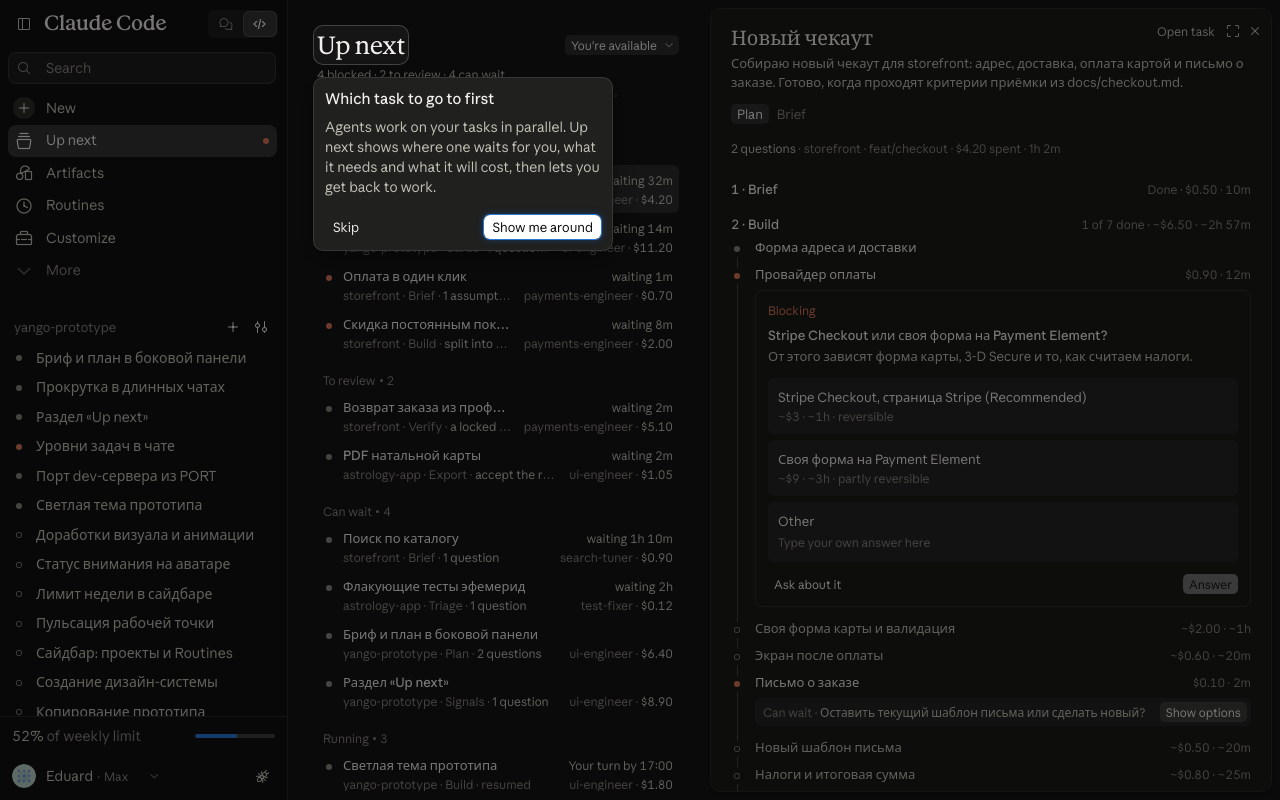
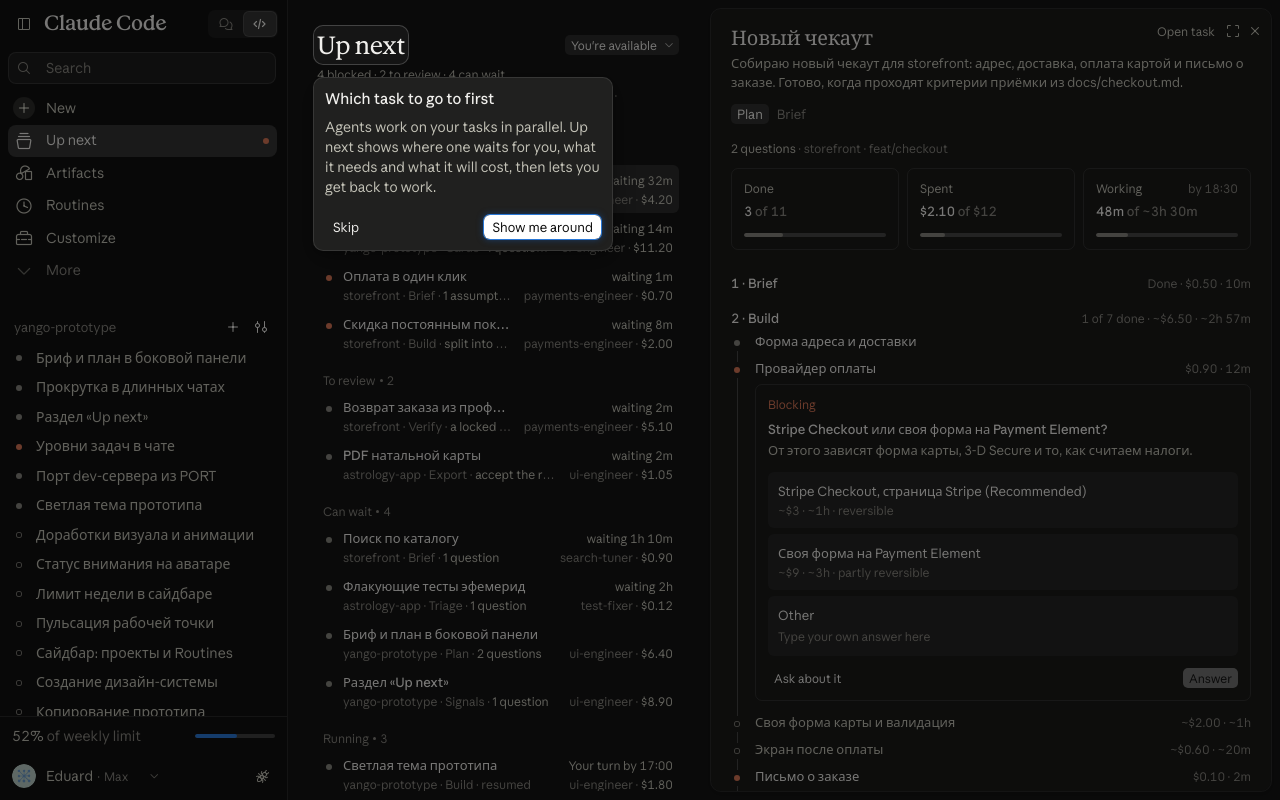
Before and after one commit to ededdyeddd/claude-code-prototype, a React (Vite) app: page /up-next in a window 1280 px wide. Built offline with nearby package versions, Linux system fonts and the light colour scheme.

Commit message:
Plan summary cards in the Up next pane too; before the start, the whole plan's forecast as one number for money and time
Co-Authored-By: Claude Opus 5.5 <noreply@anthropic.com>

```diff
--- a/src/components/ChatTask.tsx
+++ b/src/components/ChatTask.tsx
@@ -422,11 +422,20 @@ function Stat({
   );
 }
 
-/** "Plan" tab: the same plan as in the Inbox pane, headed by what is left against the envelope. */
-export function PlanView({ view }: { view: ChatTaskView }) {
-  const { answers } = useInbox();
-  const { openReview } = useContext(ChatTaskContext);
+/** A forecast as one number: the middle of the range, whole dollars (cents under $2). */
+const oneCost = (min: number, max: number) => {
+  const v = (min + max) / 2;
+  return v < 2 ? `$${v.toFixed(2)}` : `$${Math.round(v)}`;
+};
+
+/**
+ * The task against its own limit, over the plan in the chat and in Up next: steps done, money, working time.
+ * Before the start (the task waits at a gate of yours) money and time are what the whole plan will take, one number
+ * each; in work, what is spent and worked so far, with the forecast for the rest on hover.
+ */
+export function PlanStats({ view }: { view: ChatTaskView }) {
   const t = totals(view);
+  const limit = view.envelope.limit;
   const spent = view.live.stages.flatMap((st) => st.steps).reduce((n, p) => n + (p.status === "done" && p.work ? costRange(p.work.cost).min : 0), 0);
   const progress = planProgress(view.live);
   const finished = progress.total > 0 && progress.done === progress.total;
@@ -437,6 +446,63 @@ export function PlanView({ view }: { view: ChatTaskView }) {
   const worked = steps.filter((p) => p.status === "done").reduce((n, p) => n + anyMinutes(p.work!.time!), 0);
   // The whole task's working time: done steps plus the forecast for the rest, rounded to 10 minutes as a forecast.
   const total = Math.round((worked + steps.filter((p) => p.status !== "done").reduce((n, p) => n + anyMinutes(p.work!.time!), 0)) / 10) * 10;
+  // Before the start: the whole plan, forecast. Its money is what is spent plus the forecast for the rest.
+  const beforeStart = view.atGate && !finished;
+  const whole = { min: spent + t.min, max: spent + t.max };
+  return (
+    <div className="flex flex-col gap-xs">
+      <div className="grid grid-cols-3 gap-sm">
+        <Stat label="Done" value={`${progress.done}`} of={`of ${progress.total}`} meter={{ used: progress.total ? (progress.done / progress.total) * 100 : 0 }} />
+        {beforeStart ? (
+          <Stat
+            label="Forecast"
+            value={`~${oneCost(whole.min, whole.max)}`}
+            of={`of $${limit}`}
+            meter={{ used: (((whole.min + whole.max) / 2) / limit) * 100, over: t.over }}
+            hint={`What the whole plan will roughly cost, ${money(whole.min, whole.max)} by its steps' forecasts, against this task's limit.`}
+          />
+        ) : (
+          // Facts first: what is left against the limit is on hover; the plan's rows carry the forecasts.
+          <Stat
+            label="Spent"
+            value={`$${spent.toFixed(2)}`}
+            of={`of $${limit}`}
+            meter={{ used: (spent / limit) * 100, over: t.over }}
+            hint={`~${money(t.min, t.max)} more, forecast for what's left in the plan.`}
+          />
+        )}
+        {/* A finished task has no forecast left: what it took, not "of ~". Before the start: the whole plan's time. */}
+        <Stat
+          label={finished ? "Worked" : beforeStart ? "Time" : "Working"}
+          aside={!finished && finish?.eta && `by ${finish.eta}`}
+          value={beforeStart ? `~${duration(total)}` : duration(worked)}
+          of={finished || beforeStart ? undefined : `of ~${duration(total)}`}
+          meter={{ used: finished ? 100 : total ? (worked / total) * 100 : 0 }}
+          hint={
+            finished ? (
+              "Agent working time on the whole task."
+            ) : (
+              <>
+                Agent working time: done steps, then the forecast for the rest.
+                {finish?.eta && ` ${finish.mine ? "Ready for you" : "Done"} ${finish.eta}, ${etaFrom(finish.etaSource)}`}
+              </>
+            )
+          }
+        />
+      </div>
+      {t.over && (
+        <p className="text-footnote text-clay">
+          May go over your limit: up to {money(t.max)} of ${limit}. Cut scope to fit.
+        </p>
+      )}
+    </div>
+  );
+}
+
+/** "Plan" tab: the same plan as in the Inbox pane, headed by the task against its limit. */
+export function PlanView({ view }: { view: ChatTaskView }) {
+  const { answers } = useInbox();
+  const { openReview } = useContext(ChatTaskContext);
   return (
     <div className={CODE}>
       <PlanPane
@@ -450,44 +516,7 @@ export function PlanView({ view }: { view: ChatTaskView }) {
             <TextLink onClick={() => openReview("result")}>{acceptanceMeta(view)}</TextLink>
           )
         }
-        header={
-          <div className="flex flex-col gap-xs">
-            <div className="grid grid-cols-3 gap-sm">
-              <Stat label="Done" value={`${progress.done}`} of={`of ${progress.total}`} meter={{ used: (progress.done / progress.total) * 100 }} />
-              {/* Facts first: what is left against the limit is on hover; the plan's rows carry the forecasts. */}
-              <Stat
-                label="Spent"
-                value={`$${spent.toFixed(2)}`}
-                of={`of $${view.envelope.limit}`}
-                meter={{ used: (spent / view.envelope.limit) * 100, over: t.over }}
-                hint={`~${money(t.min, t.max)} more, forecast for what's left in the plan.`}
-              />
-              {/* A finished task has no forecast left: what it took, not "of ~". */}
-              <Stat
-                label={finished ? "Worked" : "Working"}
-                aside={!finished && finish?.eta && `by ${finish.eta}`}
-                value={duration(worked)}
-                of={finished ? undefined : `of ~${duration(total)}`}
-                meter={{ used: finished ? 100 : total ? (worked / total) * 100 : 0 }}
-                hint={
-                  finished ? (
-                    "Agent working time on the whole task."
-                  ) : (
-                    <>
-                      Agent working time: done steps, then the forecast for the rest.
-                      {finish?.eta && ` ${finish.mine ? "Ready for you" : "Done"} ${finish.eta}, ${etaFrom(finish.etaSource)}`}
-                    </>
-                  )
-                }
-              />
-            </div>
-            {t.over && (
-              <p className="text-footnote text-clay">
-                May go over your limit: up to {money(t.max)} of ${view.envelope.limit}. Cut scope to fit.
-              </p>
-            )}
-          </div>
-        }
+        header={<PlanStats view={view} />}
       />
     </div>
   );
--- a/src/components/PlanPane.tsx
+++ b/src/components/PlanPane.tsx
@@ -635,9 +635,6 @@ export function PaneMeta({ task, answers }: { task: Task; answers: Record<string
   // Stopped on a step with no question on it: a decision of yours waits there (a small task that grew).
   const stopped = task.stages.flatMap((st) => st.steps).find((x) => x.status === "waiting" && !x.question);
   const branch = SESSIONS.find((x) => x.id === task.id)?.repo?.branch;
-  const spentTime = task.stages
-    .flatMap((st) => st.steps)
-    .reduce((n, x) => n + minutes(x.work?.time ?? "0m"), 0);
   const target = () => (open[0] ? document.getElementById(questionAnchor(task.id, open[0].id)) : null);
   const link = (on: boolean) => target()?.toggleAttribute("data-linked", on);
   return (
@@ -668,10 +665,7 @@ export function PaneMeta({ task, answers }: { task: Task; answers: Record<string
       {" · "}
       {task.project}
       {branch && ` · ${branch}`}
-      {" · "}
-      <span title={`${task.tokens} tokens`}>
-        {task.spent} spent · {duration(spentTime)}
-      </span>
+      {/* Money and time are in the cards under this line, against the task's limit. */}
     </p>
   );
 }
@@ -1086,8 +1080,6 @@ export function PlanPane({
   );
 }
 
-/** Minutes from "18m" / "1h 10m"; estimates ("~20m") are not counted. */
-const minutes = (t: string) => (t.startsWith("~") ? 0 : Number(t.match(/(\d+)h/)?.[1] ?? 0) * 60 + Number(t.match(/(\d+)m/)?.[1] ?? 0));
 /** Minutes from "18m" / "~1h 20m", estimates included. */
 export const anyMinutes = (t: string) => Number(t.match(/(\d+)h/)?.[1] ?? 0) * 60 + Number(t.match(/(\d+)m/)?.[1] ?? 0);
 /** Passed = grey dot, waits for you = clay dot, ahead (or an automatic check running) = grey ring. */
--- a/src/pages/InboxPage.tsx
+++ b/src/pages/InboxPage.tsx
@@ -8,7 +8,7 @@ import { usePersistentWidth } from "../data/usePersistentWidth";
 import { AWAY, TASKS } from "../data/inbox";
 import { currentGate, gateText, type Task } from "../data/task";
 import { ChangeButton, PaneMeta, PlanPane, whenHint } from "../components/PlanPane";
-import { BriefView, GateCard } from "../components/ChatTask";
+import { BriefView, GateCard, PlanStats } from "../components/ChatTask";
 import { AcceptanceTab } from "../components/ReviewPane";
 import { deriveTask, type TaskState } from "../data/chatTaskStore";
 import { openQuestions, useInbox, type Attention } from "../data/inboxStore";
@@ -588,7 +588,13 @@ export function InboxPage() {
             <PlanPane
               task={session?.live ?? selected}
               answers={answers}
-              header={<PaneMeta task={session?.live ?? selected} answers={answers} />}
+              header={
+                // Where the task stands, then the same summary as the chat's Plan tab: done, money against the limit, time.
+                <div className="flex flex-col gap-md">
+                  <PaneMeta task={session?.live ?? selected} answers={answers} />
+                  {view && <PlanStats view={view} />}
+                </div>
+              }
               onTaskDone={openNext}
               edits={session?.planEdits}
               gateCard={
```
Also changed, not shown: 1 other file (tests, documents, lock files or other folders).
